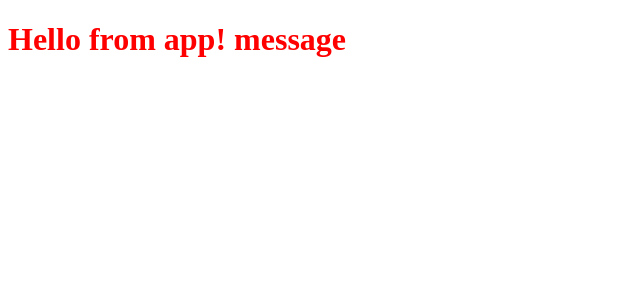
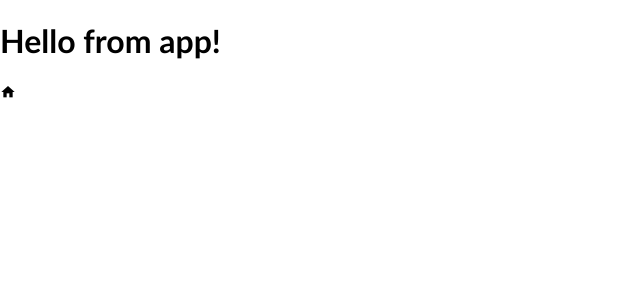
Before and after one commit to danieltian/dcs-bios-stream-deck-plugin, a Vue app: page / in a window 1280 px wide. Shown: the top 300 px of the page, without its empty margins (0-640 px from the left). Built offline with nearby package versions, Linux system fonts and the light colour scheme.

Commit message:
Add global stylus includes

```diff
--- a/package.json
+++ b/package.json
@@ -9,6 +9,7 @@
   "author": "",
   "license": "ISC",
   "devDependencies": {
+    "@mdi/font": "^4.7.95",
     "@types/html-webpack-plugin": "^3.2.1",
     "@types/webpack": "^4.41.1",
     "@types/webpack-dev-server": "^3.9.0",
--- a/src/client/components/App.vue
+++ b/src/client/components/App.vue
@@ -1,25 +1,23 @@
 <template lang="pug">
-  h1 Hello from app! {{ message }}
+  #app
+    h1 Hello from app!
+    span.mdi.mdi-home
 </template>
 
 <script lang="ts">
   import { Component, Vue } from 'vue-property-decorator'
 
   @Component
-  export default class App extends Vue {
-    message = 'message'
-
-    testIf() {
-      if (this.message) {
-        return 'ok'
-      } else {
-        return 'no'
-      }
-    }
-  }
+  export default class App extends Vue {}
 </script>
 
 <style lang="stylus">
-  h1
-    color: red
+  @import '~/node_modules/@mdi/font/css/materialdesignicons/materialdesignicons.min.css'
+
+  body
+    background-color: $color-background
+    color: $color-text
+    font-family: Trebuchet MS, roboto, ubuntu, sans-serif
+    margin: 0
+    user-select: none
 </style>
--- a/src/client/index.ts
+++ b/src/client/index.ts
@@ -1,5 +1,5 @@
 import Vue from 'vue'
-import App from './components/App.vue'
+import App from '@components/App.vue'
 
 new Vue({
   el: '#app',
--- /dev/null
+++ b/src/client/styles/colors.styl
@@ -0,0 +1,2 @@
+$color-background = #131722
+$color-text = #c5cbce
--- a/webpack.config.ts
+++ b/webpack.config.ts
@@ -34,7 +34,16 @@ const config: webpack.Configuration = {
       },
       {
         test: /\.styl(us)?$/,
-        use: ['vue-style-loader', 'css-loader', 'stylus-loader']
+        use: [
+          'vue-style-loader',
+          'css-loader',
+          {
+            loader: 'stylus-loader',
+            options: {
+              import: [path.resolve('src', 'client', 'styles', 'colors')]
+            }
+          }
+        ]
       },
       {
         test: /\.vue$/,
```
Also changed, not shown: 1 other file (tests, documents, lock files or other folders).
